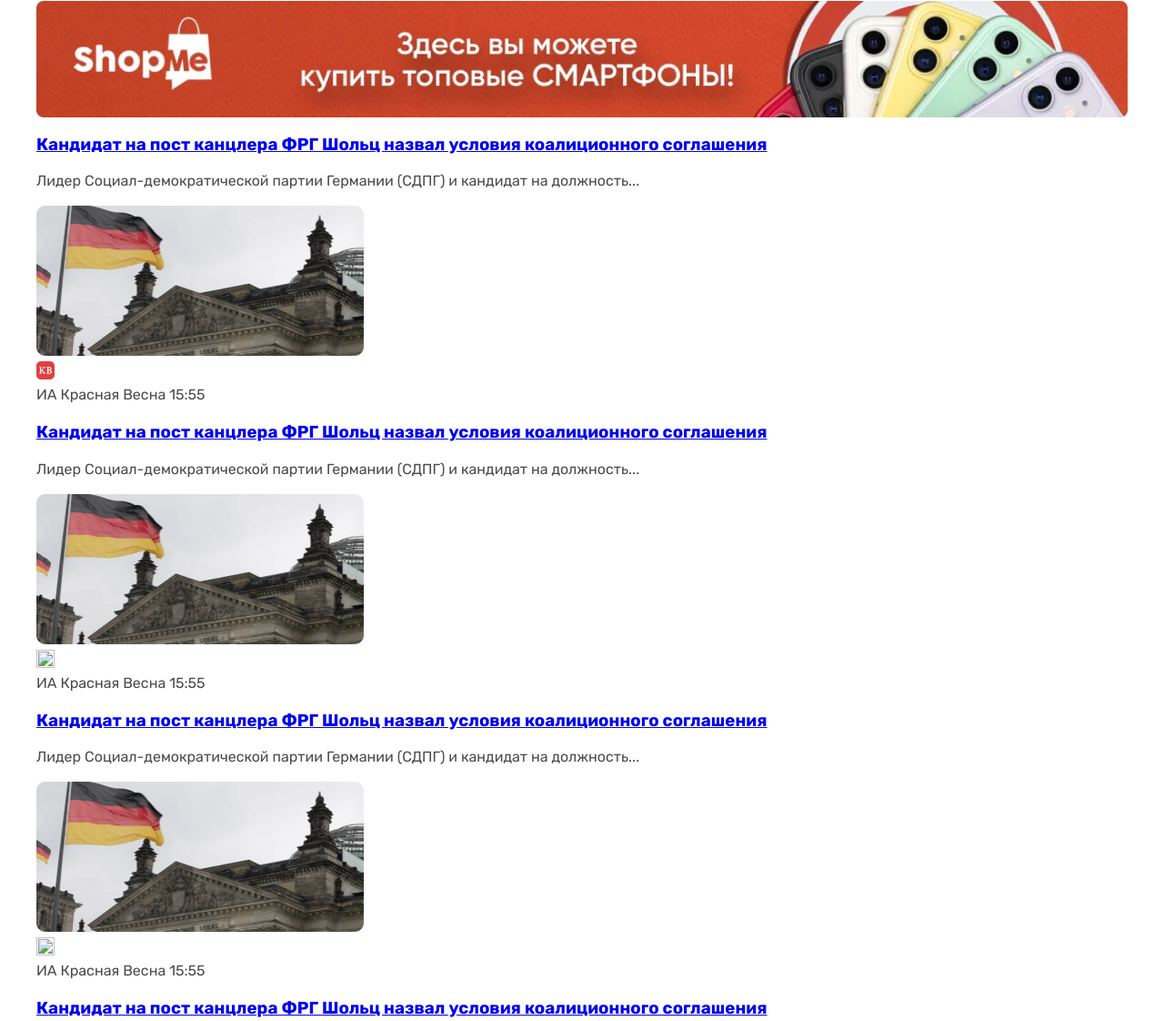
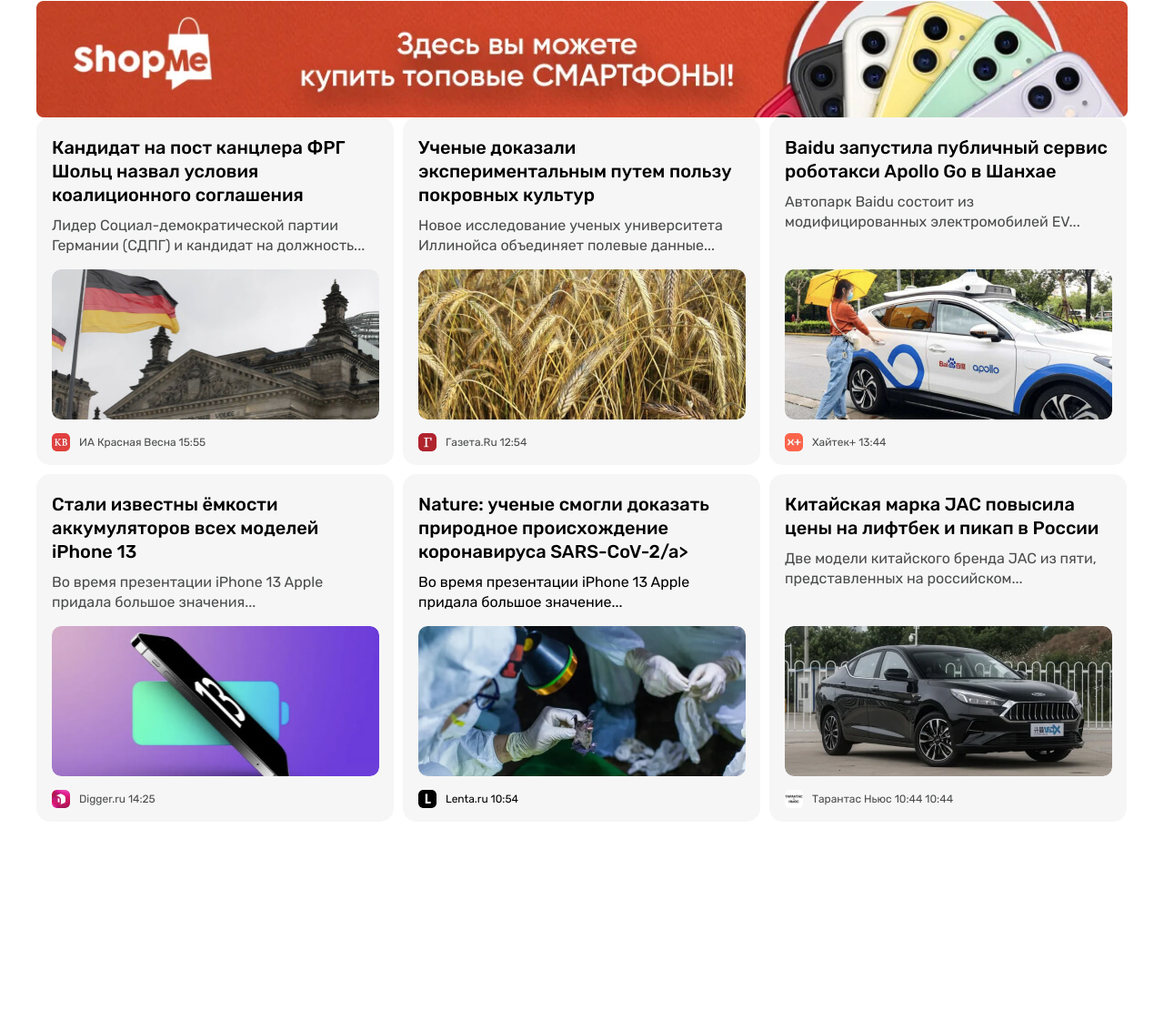
Before and after one commit to HamzaJamol/shj-namanganliklar-24, a plain HTML site: page index.html in a window 1280 px wide. Shown: the part 225-1347 px from the top of the page at 91% size. After the commit the page ends 1138 px from the top, so only its background shows below. Drawn offline with Linux system fonts and the light colour scheme.

Commit message:
add news grid

```diff
--- a/CSS/stylesheet.css
+++ b/CSS/stylesheet.css
@@ -197,7 +197,7 @@ body {
   display: block;
   color: #7f7f7f;
   text-decoration: none;
-  }
+}
 
 .sitenav-link:hover {
   color: #7296ec;
@@ -220,76 +220,80 @@ body {
 }
 
 
-
-
-/* .main-top-announse-img {
-
+/* NEWS-GRID */
+.news-grid {
+  display: flex;
+  flex-wrap: wrap;
+  margin-left: -10px;
 }
 
-.main-top-container-articles {
+.news-grid-item {
+  width: 393px;
+  margin-left: 10px;
+  margin-bottom: 10px;
 }
 
-.container {
+.article-card {
+  display: flex;
+  flex-direction: column;
+  padding: 20px 17px 15px;
+  border-radius: 15px;
+  background-color: #f6f6f6;
 }
 
-.main-top-articles {
+.article-card-title {
+  margin-top: 0;
+  margin-bottom: 10px;
+  font-size: 20px;
+  font-weight: 500;
+  line-height: 26px;
 }
 
-.main-top-articles-nav {
-  flex-wrap: wrap;
-  display: flex;
-  justify-content: space-between;
+.articlecard-link {
+  display: inline-block;
+  color: #000;
+  text-decoration: none;
 }
 
-.main-top-articles-list {
+.articlecard-link:hover {
+  color: #7296ec;
+}
+
+.articlecard-link:active{
+  opacity: 0.6;
+}
+
+.article-card-text {
+  margin-top: 0;
+  margin-bottom: 15px;
+}
+
+.article-card-img {
   display: block;
   width: 360px;
-
+  height: 165px;
+  margin-top: auto;
+  margin-bottom: 15px;
+  border-radius: 10px;
+  object-fit: cover;
 }
 
-.main-top-articles-link {
+.article-card-footer {
+  display: flex;
+  align-items: center;
 }
 
-.main-top-articles-img {
+.article-card-source-icon {
+  width: 20px;
+  height: 20px;
+  margin-right: 10px;
+  border-radius: 5px;
 }
 
+.article-card-source-time {
+  font-size: 12px;
+  line-height: normal;
+}
 
-/* FOOTER */
-/* .site-footer {
-  background-color: #7297ef;
+.article-card-source {
 }
-.footer-container {
-  display: flex;
-  justify-content: space-between;
-  align-items: center;
-
-}
-.site-logo {
-}
-.site-logo-text {
-}
-.footer-inner {
-
-}
-.ul-slider {
-}
-.slider-item {
-  display: block;
-}
-.slider-link {
-  text-decoration: none;
-}
-.footer-socials {
-  display: flex;
-  justify-content: space-between;
-  align-items: center;
-}
-.socials-list {
-  display: flex;
-  justify-content: space-between;
-  align-items: center;
-}
-.socials-item {
-  display: block;
-}
-.socials-img { */
--- a/index.html
+++ b/index.html
@@ -114,20 +114,20 @@
                 <time datetime="15:55:00">15:55</time>
               </div>
             </footer>
-          </article>
+          </article >
 
           <!-- NEWS-GRID-ITEM -->
           <article class="news-grid-item article-card">
             <h3 class="article-card-title">
-              <a class="articlecard-link" href="#">Кандидат на пост канцлера ФРГ Шольц назвал условия коалиционного соглашения</a>
+              <a class="articlecard-link" href="#">Ученые доказали экспериментальным путем пользу покровных культур</a>
             </h3>
-            <p class="article-card-text">Лидер Социал-демократической партии Германии (СДПГ) и кандидат на должность...</p>
-            <img class="article-card-img" src="IMG/Flag-german.jpg" alt="Flag-german" width="360" height="165" >
+            <p class="article-card-text">Новое исследование ученых университета Иллинойса объединяет полевые данные... </p>
+            <img class="article-card-img" src="IMG/wheat.jpg" alt="wheat" width="360" height="165" >
             <footer class="article-card-footer">
-              <img class="article-card-source-icon" src="" alt="" width="20" height="20">
+              <img class="article-card-source-icon" src="IMG/gazeta.ru.jpg" alt="gazeta-ru" width="20" height="20">
               <div class="article-card-source-time">
-                <span class="article-card-source">ИА Красная Весна </span>
-                <time datetime="15:55:00">15:55</time>
+                <span class="article-card-source">Газета.Ru  </span>
+                <time datetime="12:54:00">12:54</time>
               </div>
             </footer>
           </article>
@@ -135,15 +135,15 @@
           <!-- NEWS-GRID-ITEM -->
           <article class="news-grid-item article-card">
             <h3 class="article-card-title">
-              <a class="articlecard-link" href="#">Кандидат на пост канцлера ФРГ Шольц назвал условия коалиционного соглашения</a>
+              <a class="articlecard-link" href="#">Baidu запустила публичный сервис роботакси Apollo Go в Шанхае</a>
             </h3>
-            <p class="article-card-text">Лидер Социал-демократической партии Германии (СДПГ) и кандидат на должность...</p>
-            <img class="article-card-img" src="IMG/Flag-german.jpg" alt="Flag-german" width="360" height="165" >
+            <p class="article-card-text">Автопарк Baidu состоит из модифицированных электромобилей EV... </p>
+            <img class="article-card-img" src="IMG/umbrella-girl-car.jpg" alt="girl-car-umbrella" width="360" height="165" >
             <footer class="article-card-footer">
-              <img class="article-card-source-icon" src="" alt="" width="20" height="20">
+              <img class="article-card-source-icon" src="IMG/xaytek.jpg" alt="" width="20" height="20">
               <div class="article-card-source-time">
-                <span class="article-card-source">ИА Красная Весна </span>
-                <time datetime="15:55:00">15:55</time>
+                <span class="article-card-source">Хайтек+ </span>
+                <time datetime="13:44:00">13:44</time>
               </div>
             </footer>
           </article>
@@ -151,15 +151,15 @@
           <!-- NEWS-GRID-ITEM -->
           <article class="news-grid-item article-card">
             <h3 class="article-card-title">
-              <a class="articlecard-link" href="#">Кандидат на пост канцлера ФРГ Шольц назвал условия коалиционного соглашения</a>
+              <a class="articlecard-link" href="#">Стали известны ёмкости аккумуляторов всех моделей iPhone 13</a>
             </h3>
-            <p class="article-card-text">Лидер Социал-демократической партии Германии (СДПГ) и кандидат на должность...</p>
-            <img class="article-card-img" src="IMG/Flag-german.jpg" alt="Flag-german" width="360" height="165" >
+            <p class="article-card-text">Во время презентации iPhone 13 Apple придала большое значения...</p>
+            <img class="article-card-img" src="IMG/Iphone-13.jpg" alt="iphone13-photo" width="360" height="165" >
             <footer class="article-card-footer">
-              <img class="article-card-source-icon" src="" alt="" width="20" height="20">
+              <img class="article-card-source-icon" src="IMG/digger.ru.jpg" alt="digger-ru" width="20" height="20">
               <div class="article-card-source-time">
-                <span class="article-card-source">ИА Красная Весна </span>
-                <time datetime="15:55:00">15:55</time>
+                <span class="article-card-source">Digger.ru </span>
+                <time datetime="14:25:00">14:25</time>
               </div>
             </footer>
           </article>
@@ -167,15 +167,15 @@
           <!-- NEWS-GRID-ITEM -->
           <article class="news-grid-item article-card">
             <h3 class="article-card-title">
-              <a class="articlecard-link" href="#">Кандидат на пост канцлера ФРГ Шольц назвал условия коалиционного соглашения</a>
+              <a class="articlecard-link" href="#">Nature: ученые смогли доказать природное происхождение коронавируса SARS-CoV-2/a>
             </h3>
-            <p class="article-card-text">Лидер Социал-демократической партии Германии (СДПГ) и кандидат на должность...</p>
-            <img class="article-card-img" src="IMG/Flag-german.jpg" alt="Flag-german" width="360" height="165" >
+            <p class="article-card-text">Во время презентации iPhone 13 Apple придала большое значение...</p>
+            <img class="article-card-img" src="IMG/doctors-professors.jpg" alt="doctors-professors" width="360" height="165" >
             <footer class="article-card-footer">
-              <img class="article-card-source-icon" src="" alt="" width="20" height="20">
+              <img class="article-card-source-icon" src="IMG/lenta.ru.jpg" alt="lenta-ru" width="20" height="20">
               <div class="article-card-source-time">
-                <span class="article-card-source">ИА Красная Весна </span>
-                <time datetime="15:55:00">15:55</time>
+                <span class="article-card-source">Lenta.ru </span>
+                <time datetime="10:54:00">10:54</time>
               </div>
             </footer>
           </article>
@@ -183,15 +183,15 @@
           <!-- NEWS-GRID-ITEM -->
           <article class="news-grid-item article-card">
             <h3 class="article-card-title">
-              <a class="articlecard-link" href="#">Кандидат на пост канцлера ФРГ Шольц назвал условия коалиционного соглашения</a>
+              <a class="articlecard-link" href="#">Китайская марка JAC повысила цены на лифтбек и пикап в России</a>
             </h3>
-            <p class="article-card-text">Лидер Социал-демократической партии Германии (СДПГ) и кандидат на должность...</p>
-            <img class="article-card-img" src="IMG/Flag-german.jpg" alt="Flag-german" width="360" height="165" >
+            <p class="article-card-text">Две модели китайского бренда JAC из пяти, представленных на российском...</p>
+            <img class="article-card-img" src="IMG/black-car.jpg" alt="black-car" width="360" height="165" >
             <footer class="article-card-footer">
-              <img class="article-card-source-icon" src="" alt="" width="20" height="20">
+              <img class="article-card-source-icon" src="IMG/trantas-news.jpg" alt="tarantas-news" width="20" height="20">
               <div class="article-card-source-time">
-                <span class="article-card-source">ИА Красная Весна </span>
-                <time datetime="15:55:00">15:55</time>
+                <span class="article-card-source">Тарантас Ньюс 10:44</span>
+                <time datetime=" 10:44:00"> 10:44</time>
               </div>
             </footer>
           </article>
@@ -215,45 +215,6 @@
 
 
 
-  <!-- <section class="main-top-announse-img">
-    <div class="main-top-container-articles container">
-      <a href="#"></a>
-      <div class="main-top-articles">
-        <ul class="main-top-articles-nav">
-          <li class="main-top-articles-list"><a class="main-top-articles-link" href="#"><h2></h2><p></p><img class="main-top-articles-img" ></a>
-          </li>
-          <li class="main-top-articles-list"><a class="main-top-articles-link" href="#"><h2>Ученые доказали экспериментальным путем пользу покровных культур.</h2><p>Новое исследование ученых университета Иллинойса объединяет полевые данные... .</p><img class="main-top-articles-img" src="IMG/wheat.jpg" alt="wheat" width="360" height="165"></a>
-          </li>
-          <li class="main-top-articles-list"><a class="main-top-articles-link" href="#"><h2>Baidu запустила публичный сервис роботакси Apollo Go в Шанхае.</h2><p>Автопарк Baidu состоит из модифицированных электромобилей EV... </p><img class="main-top-articles-img" src="IMG/umbrella-girl-car.jpg" alt="umbrella-girl-car" width="360" height="165"></a>
-          </li>
-          <li class="main-top-articles-list"><a class="main-top-articles-link" href="#"><h2>Стали известны ёмкости аккумуляторов всех моделей iPhone 13</h2><p>Во время презентации iPhone 13 Apple придала большое значения...</p><img class="main-top-articles-img" src="IMG/Iphone-13.jpg" alt="iphone-13" width="360" height="165"></a>
-          </li>
-          <li class="main-top-articles-list"><a class="main-top-articles-link" href="#"><h2>Nature: ученые смогли доказать природное происхождение коронавируса SARS-CoV-2</h2><p>Во время презентации iPhone 13 Apple придала большое значение...</p><img class="main-top-articles-img" src="IMG/doctors-professors.jpg" alt="doctors-professors" width="360" height="165"></a>
-          </li>
-          <li class="main-top-articles-list"><a class="main-top-articles-link" href="#"><h2>Китайская марка JAC повысила цены на лифтбек и пикап в России</h2><p>Две модели китайского бренда JAC из пяти, представленных на российском...</p><img class="main-top-articles-img" src="IMG/black-car.jpg" alt="black-car" width="360" height="165"></a>
-          </li>
-        </ul>
-      </div>
-    </div>
-  </section>
-
-
-  <section class="main-switch">
-    <h3>
-      Хотите быть в курсе свежих новостей?  Включите уведомления!
-    </h3>
-    <button class="main-switch-button">Включит </button>
-  </section>
-
-
-  <section class="hero-articles">
-    <h2 class="hero-titile"></h2>
-    <ul class="hero-list">
-      <li class="hero-item"><img class="hero-img" src="" alt=""><div hero-heading><h2></h2><p hero-text></p><span hero-chanel></span></div></li>
-      <li class="hero-item"><img class="hero-img" src="" alt=""><div hero-heading><h2></h2><p hero-text></p><span hero-chanel></span></div></li>
-      <li class="hero-item"><img class="hero-img" src="" alt=""><div hero-heading><h2></h2><p hero-text></p><span hero-chanel></span></div></li>
-      <li class="hero-item"><img class="hero-img" src="" alt=""><div hero-heading><h2></h2><p hero-text></p><span hero-chanel></span></div></li></ul>
-    </section> -->
 
 
     <!-- FOOTER
```
